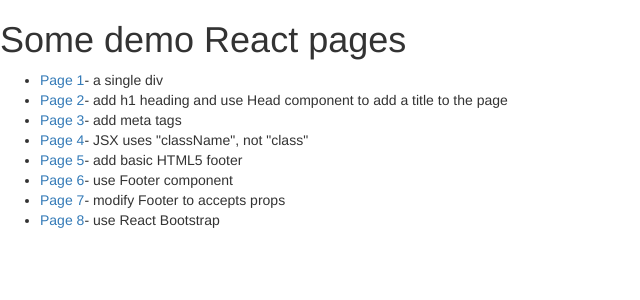
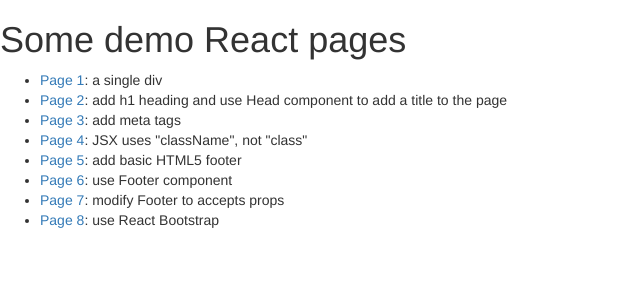
Before and after one commit to olifante/FEDwJS-next2, a Next.js app: page / in a window 1280 px wide. Shown: the top 300 px of the page, without its empty margins (0-640 px from the left). Built offline with nearby package versions, Linux system fonts and the light colour scheme.

Commit message:
Replace dash with colon

```diff
--- a/pages/index.js
+++ b/pages/index.js
@@ -18,35 +18,35 @@
             <ul>
                 <li>
                     <a href="page1">Page 1</a>
-                    - a single div
+                    : a single div
                 </li>
                 <li>
                     <a href="page2">Page 2</a>
-                    - add h1 heading and use Head component to add a title to the page
+                    : add h1 heading and use Head component to add a title to the page
                 </li>
                 <li>
                     <a href="page3">Page 3</a>
-                    - add meta tags
+                    : add meta tags
                 </li>
                 <li>
                     <a href="page4">Page 4</a>
-                    - JSX uses "className", not "class"
+                    : JSX uses "className", not "class"
                 </li>
                 <li>
                     <a href="page5">Page 5</a>
-                    - add basic HTML5 footer
+                    : add basic HTML5 footer
                 </li>
                 <li>
                     <a href="page6">Page 6</a>
-                    - use Footer component
+                    : use Footer component
                 </li>
                 <li>
                     <a href="page7">Page 7</a>
-                    - modify Footer to accepts props
+                    : modify Footer to accepts props
                 </li>
                 <li>
                     <a href="page8">Page 8</a>
-                    - use React Bootstrap
+                    : use React Bootstrap
                 </li>
             </ul>
         </div>
```
